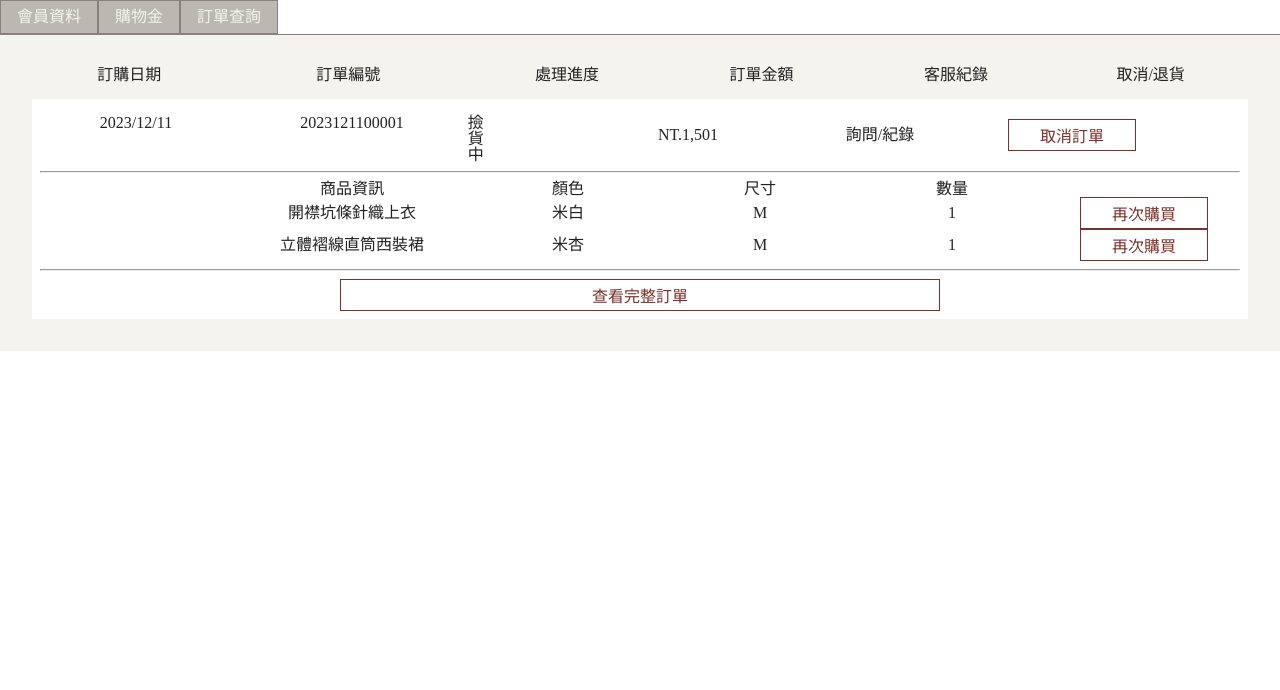
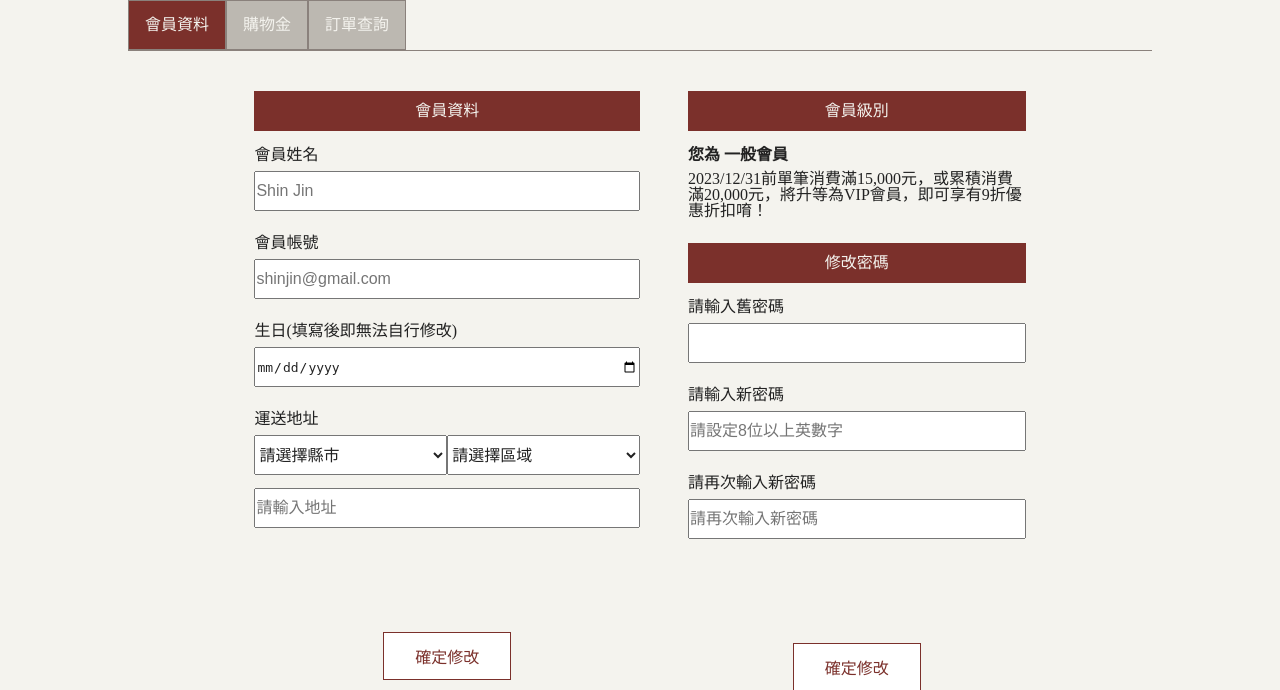
Before and after one commit to F2E2023-age25/e-commerce, a PHP site: page /member.html in a window 1280 px wide. Shown: the top 690 px of the page. Run offline with PHP 8.4, Linux system fonts and the light colour scheme.

Commit message:
feat:member renew(會員資料、購物金、訂單查詢，都有修改格式)

```diff
--- a/member.html
+++ b/member.html
@@ -14,90 +14,7 @@
         <h2 id="rebate">購物金</h2>
         <h2 id="order-tracking">訂單查詢</h2>
       </div>
-      <div class="data-area">
-        <div class="c">
-          <div class="order">
-            <h2 class="active">待出貨</h2>
-            <div class="add-title">
-              <p class="overall-item">訂購日期</p>
-              <p class="overall-item2">訂單編號</p>
-              <p class="overall-item">處理進度</p>
-              <p class="overall-item">訂單金額</p>
-              <p class="overall-item">客服紀錄</p>
-              <p class="overall-item">取消/退貨</p>
-            </div>
-
-            <div class="every-order">
-              <div class="overall">
-                <div class="overall-item">
-                  <h4 class="reduce">訂單日期：</h4>
-                  <h4>2023/12/11</h4>
-                </div>
-                <div class="overall-item2">
-                  <h4 class="reduce">訂單編號：</h4>
-                  <h4>2023121100001</h4>
-                </div>
-                <div class="order-mobile">
-                  <div class="overall-item">
-                    <h4 class="reduce">訂單狀態：</h4>
-                    <h4>撿貨中</h4>
-                  </div>
-                  <div class="overall-item">
-                    <button class="account-detail reduce">取消訂單</button>
-                  </div>
-                </div>
-                <div class="add overall-sub">
-                  <div class="add-item">
-                    <h4>NT.</h4>
-                    <h4>1,501</h4>
-                  </div>
-                  <div class="add-item" style="white-space: nowrap">
-                    <h4>詢問/紀錄</h4>
-                  </div>
-                  <div class="add-item">
-                    <button class="add-button">取消訂單</button>
-                  </div>
-                </div>
-              </div>
-              <hr />
-
-              <div class="buy-title">
-                <p class="overall-item2">商品資訊</p>
-                <p class="overall-item">顏色</p>
-                <p class="overall-item">尺寸</p>
-                <p class="overall-item">數量</p>
-              </div>
-
-              <div class="buy-title2">
-                <p class="overall-item2">開襟坑條針織上衣</p>
-                <p class="overall-item">米白</p>
-                <p class="overall-item">M</p>
-                <p class="overall-item">1</p>
-                <div class="overall-item">
-                  <button class="add-button">再次購買</button>
-                </div>
-              </div>
-
-              <div class="buy-title2">
-                <p class="overall-item2">立體褶線直筒西裝裙</p>
-                <p class="overall-item">米杏</p>
-                <p class="overall-item">M</p>
-                <p class="overall-item">1</p>
-                <div class="overall-item">
-                  <button class="add-button">再次購買</button>
-                </div>
-              </div>
-
-              <hr />
-              <button class="account-detail add">查看完整訂單</button>
-              <div class="rebate-item">
-                <h3 class="reduce">訂單金額：1501 元</h3>
-                <button class="account-detail reduce">查看完整訂單</button>
-              </div>
-            </div>
-          </div>
-        </div>
-      </div>
+      <div class="data-area"></div>
 
       <script src="./style/member.js"></script>
     </div>
--- a/style/member.css
+++ b/style/member.css
@@ -1,5 +1,8 @@
+body {
+  background-color: #f4f3ee;
+}
 .member-rebate-order {
-  width: 100%;
+  max-width: 80%;
   margin: 0 auto; /* 將左右邊距自動設為相等，即水平置中 */
 }
 
@@ -20,6 +23,7 @@
 .category h2.active {
   background-color: #7b302b;
   color: #f4f3ee;
+  height: 2rem;
 }
 .info,
 .hierarchy,
@@ -50,6 +54,8 @@
   color: #f4f3ee;
   padding: 0.5rem 1rem;
   margin: 1rem 0;
+  height: 1.5rem;
+  line-height: 1.5rem; /* 文字設定為元素的高度 */
 }
 .data-area {
   background-color: #f4f3ee;
@@ -64,10 +70,11 @@
   background-color: #ffffff;
   color: #7b302b;
   width: 8rem;
-  height: 2rem;
+  height: 3rem;
   margin: auto; /* 把按鈕置中 */
-  margin-bottom: 3rem; /* 將底部距離設為3rem */
-  margin-top: 3rem;
+  /* margin-bottom: 2rem;  */
+  /* 將底部距離設為3rem */
+  margin-top: 5rem;
 }
 form {
   display: flex;
@@ -78,8 +85,9 @@ form {
 .selects {
   display: flex;
   width: 100%;
-  height: 2rem;
+  height: 2.5rem;
   margin-bottom: 0.3rem;
+  margin-top: 0.5rem;
 }
 .select_city,
 .select_area {
@@ -95,7 +103,8 @@ input {
   box-sizing: border-box;
   padding: 0;
   width: 100%;
-  height: 2rem;
+  height: 2.5rem;
+  margin-top: 0.5rem;
   margin-bottom: 1.5rem;
 }
 h3 {
@@ -112,12 +121,13 @@ h4 {
   display: flex;
   align-items: center; /* 垂直置中 */
   width: 100%;
+  justify-content: space-around;
   flex-grow: 1;
 }
 
 .rebate-item p,
 .account-detail {
-  width: 50%;
+  /* width: 50%; */
   margin-top: 1rem;
   margin-bottom: 1rem;
 }
@@ -125,6 +135,7 @@ h4 {
   background-color: #ffffff;
   padding: 1rem;
   margin-top: 1rem;
+  border: #bcb8b1 1px solid;
 }
 
 .buy-item {
@@ -133,13 +144,16 @@ h4 {
   width: 90%;
 }
 .rebate-item-sub {
-  width: 30%;
+  width: 80%;
 }
 .add-title {
   display: none;
 }
 .add-button {
   display: none;
+}
+.reduce {
+  white-space: nowrap;
 }
 
 /* add */
@@ -153,25 +167,27 @@ h4 {
 .buy-title {
   display: none;
 }
-.buy-title {
-  display: none;
+.buy-title2 {
+  display: flex;
 }
 .overall-item {
   display: flex;
   justify-content: start;
-  width: 40%;
-
+  width: 16%;
 }
 .overall-item2 {
   display: flex;
   justify-content: start;
-  /* width: 50%; */
+  width: 50%;
 }
-.order-mobile{
+.order-mobile {
   display: flex;
   justify-content: space-between;
 }
 
+.distinguish-screen-l {
+  display: flex;
+}
 @media (577px <= width) {
   /* add */
   /* add */
@@ -197,11 +213,17 @@ h4 {
     align-items: center; /* 垂直置中 */
     width: 100%;
   }
+  .rebate-item-sub {
+    justify-content: center;
+  }
   .rebate-item-sub h4 {
     white-space: nowrap;
   }
   .member-section {
     display: flex;
+    width: 80%;
+    margin: 0 auto; /* 將左右邊距自動設為相等，即水平置中 */
+    /* align-items: center; */
   }
   .member-section > div {
     flex: 1;
@@ -259,7 +281,7 @@ h4 {
     display: flex;
     /* justify-content: space-between; */
     /* flex: 1 1 0; */
-    width: 48%;
+    width: 50%;
   }
   .overall-sub > * {
     flex: 1 1 0;
@@ -282,11 +304,20 @@ h4 {
   }
   .buy-title2 {
     display: flex;
-    width: 100%;
+    /* width: 100%; */
     justify-content: end;
     align-items: center;
   }
   .buy-title2 p {
     white-space: nowrap;
   }
+  .distinguish-screen-l {
+    display: flex;
+  }
+  .distinguish-screen-s {
+    display: none;
+  }
+  .add-item:first-child {
+    margin-right: 15rem;
+  }
 }
--- a/style/member.js
+++ b/style/member.js
@@ -1,3 +1,8 @@
+// 在網頁載入完成時顯示 memberInfo 的內容
+document.addEventListener("DOMContentLoaded", function () {
+  memberInfo.click(); // 模擬點擊 memberInfo 元素
+});
+
 // 使用 querySelector 選取了相應的元素
 const memberInfo = document.querySelector("#member-info");
 const rebate = document.querySelector("#rebate");
@@ -183,7 +188,127 @@ let rebateHTML = ` <div class="b">
 </div>
 </div>`;
 
-let orderTrackingHTML = `  `;
+let orderTrackingHTML = ` <div class="c">
+<div class="order">
+  <h2 class="active">待出貨</h2>
+  <div class="add-title">
+    <p class="overall-item">訂購日期</p>
+    <p class="overall-item2">訂單編號</p>
+    <p class="overall-item">處理進度</p>
+    <p class="overall-item">訂單金額</p>
+    <p class="overall-item">客服紀錄</p>
+    <p class="overall-item">取消/退貨</p>
+  </div>
+
+  <div class="every-order">
+    <div class="overall">
+      <div class="overall-item">
+        <h4 class="reduce">訂單日期：</h4>
+        <h4>2023/12/11</h4>
+      </div>
+      <div class="overall-item2">
+        <h4 class="reduce">訂單編號：</h4>
+        <h4>2023121100001</h4>
+      </div>
+
+      <!-- 在螢幕寬度大於576px時顯示這個 -->
+      <div class="distinguish-screen-l">
+        <div
+          class="overall-item"
+          style="align-items: center; display: none"
+          id="largeScreen"
+        >
+          <!-- <h4 style="white-space: nowrap;">撿貨中</h4> -->
+          <button class="account-detail reduce">取消訂單</button>
+        </div>
+      </div>
+
+      <div class="distinguish-screen-s">
+        <!-- 在螢幕寬度小於等於576px時顯示這個 -->
+        <div id="smallScreen">
+          <div class="rebate-item">
+            <h4 style="white-space: nowrap">訂單狀態：撿貨中</h4>
+            <button class="account-detail reduce">取消訂單</button>
+          </div>
+        </div>
+      </div>
+
+      <div class="add overall-sub">
+        <div class="add-item" style="white-space: nowrap">
+          <h4 style="white-space: nowrap">撿貨中</h4>
+        </div>
+        <div>
+          <h4 style="margin-left: -7rem;">NT.1,501</h4>
+        </div>
+        <div class="add-item" style="white-space: nowrap">
+          <h4 style="margin-left: -12rem;">詢問/紀錄</h4>
+        </div>
+      </div>
+      <div class="add-item">
+        <button class="add-button">取消訂單</button>
+      </div>
+    </div>
+    <hr />
+
+    <div class="buy-title">
+      <p class="overall-item2">商品資訊</p>
+      <p class="overall-item">顏色</p>
+      <p class="overall-item">尺寸</p>
+      <p class="overall-item">數量</p>
+    </div>
+
+    <div class="buy-title2">
+      <p class="overall-item2" style="white-space: nowrap">
+        開襟坑條針織上衣
+      </p>
+      <p class="overall-item">米白</p>
+      <p class="overall-item">M</p>
+      <p class="overall-item">1</p>
+      <div class="overall-item">
+        <button class="add-button">再次購買</button>
+      </div>
+    </div>
+
+    <div class="buy-title2">
+      <p class="overall-item2" style="white-space: nowrap">
+        立體褶線直筒西裝裙
+      </p>
+      <p class="overall-item">米杏</p>
+      <p class="overall-item">M</p>
+      <p class="overall-item">1</p>
+      <div class="overall-item">
+        <button class="add-button">再次購買</button>
+      </div>
+    </div>
+
+    <hr />
+    <button class="account-detail add">查看完整訂單</button>
+    <div class="rebate-item">
+      <h3 class="reduce">訂單金額：1,501 元</h3>
+      <button class="account-detail reduce">查看完整訂單</button>
+    </div>
+  </div>
+</div>
+</div>`;
+// 在螢幕寬度大於576px時隱藏小螢幕的部分
+// if (window.innerWidth > 576) {
+//   document.getElementById("smallScreen").style.display = "none";
+//   document.getElementById("largeScreen").style.display = "flex";
+// } else {
+//   document.getElementById("smallScreen").style.display = "flex";
+//   document.getElementById("largeScreen").style.display = "none";
+// }
+
+// 監聽視窗大小變化事件，動態調整顯示內容
+// window.addEventListener("resize", function () {
+//   if (window.innerWidth > 576) {
+//     document.getElementById("smallScreen").style.display = "none";
+//     document.getElementById("largeScreen").style.display = "flex";
+//   } else {
+//     document.getElementById("smallScreen").style.display = "flex";
+//     document.getElementById("largeScreen").style.display = "none";
+//   }
+// });
 
 // 添加點擊事件監聽器
 memberInfo.addEventListener("click", function () {
```
Also changed, not shown: README.md.
